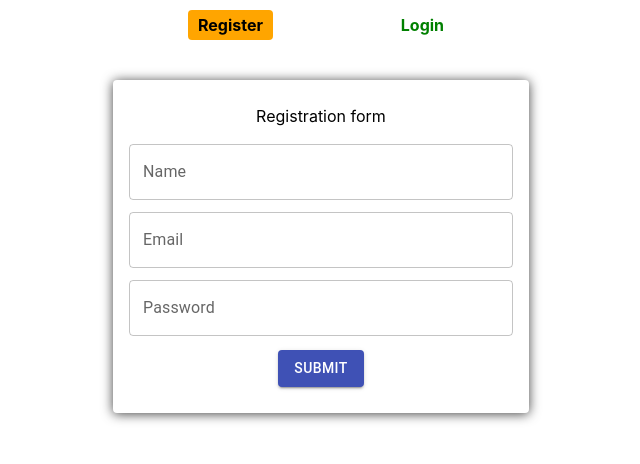
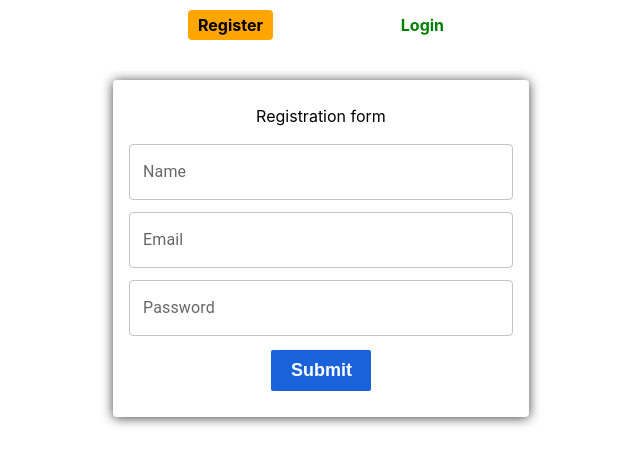
Before and after one commit to Maxoverking/goit-react-hw-08-phonebook, a React (Create React App) app: page /goit-react-hw-08-phonebook/register in a window 1280 px wide. Shown: the top 464 px of the page, without its empty margins (319-959 px from the left). Built offline with nearby package versions, Linux system fonts and the light colour scheme; the HTML template or start-up script is replaced by a standard one.

Commit message:
пробую еще раз

```diff
--- a/src/components/Pages/HomePage.jsx
+++ b/src/components/Pages/HomePage.jsx
@@ -18,6 +18,4 @@ export const HomePage = () => {
         </Div>
     )
 }
-// "react-scripts": "5.0.1",
-    // "react": "^18.1.0",
-    // "react-dom": "^18.1.0",
+    // "@material-ui/core": "^4.12.4",
--- a/src/components/UserCreate/UserLogin/UserLogin.jsx
+++ b/src/components/UserCreate/UserLogin/UserLogin.jsx
@@ -1,9 +1,9 @@
 import { useDispatch } from 'react-redux';
 import { logInUser } from 'redux/AuthOperation/authOperation';
-import { DIV,WRAP,SPAN } from '../UserRegister/UserRegister.styled';
+import { DIV,WRAP,SPAN,Button } from '../UserRegister/UserRegister.styled';
 import { useFormik } from 'formik';
 import * as yup from 'yup';
-import Button from '@material-ui/core/Button';
+// import Button from '@material-ui/core/Button';
 import TextField from '@mui/material/TextField';
 
 
@@ -62,9 +62,10 @@ const UserLogin = () => {
             margin="dense"
           />
           <SPAN>
-            <Button color="primary" variant="contained" width={100} type="submit">
+            {/* <Button color="primary" variant="contained" width={100} type="submit">
               Submit
-            </Button>
+            </Button> */}
+            <Button type="submit">Submit</Button>
           </SPAN>
         </form>
       </DIV>
--- a/src/components/UserCreate/UserRegister/UserRegister.jsx
+++ b/src/components/UserCreate/UserRegister/UserRegister.jsx
@@ -1,13 +1,13 @@
 // import LoadingButton from '@mui/lab/LoadingButton';
 // import { useState } from 'react';
-// import Button from '@mui/material-next/Button';
 // import TextField from '@material-ui/core/TextField';
 import { registredUser } from 'redux/AuthOperation/authOperation';
-import { DIV,WRAP,SPAN } from './UserRegister.styled';
+import { DIV,WRAP,SPAN,Button } from './UserRegister.styled';
 import { useDispatch } from 'react-redux';
 import { useFormik } from 'formik';
 import * as yup from 'yup';
-import Button from '@material-ui/core/Button';
+// import Button from '@material-ui/core/Button';
+// import Button from '@mui/material-next/Button';
 import TextField from '@mui/material/TextField';
 
 
@@ -77,9 +77,11 @@ const UserRegister = () => {
                     margin="dense"
                         />
             <SPAN>
-                <Button color="primary" variant="contained" width={100} type="submit">
+                {/* <Button color="primary" variant="contained" width={100} type="submit">
                         Submit
-                        </Button>
+                        </Button> */}
+                        {/* <Button size="small" variant="filled" type="submit"/> */}
+                <Button type="submit">Submit</Button>
             </SPAN>
         </form>
     </DIV>
--- a/src/components/UserCreate/UserRegister/UserRegister.styled.jsx
+++ b/src/components/UserCreate/UserRegister/UserRegister.styled.jsx
@@ -14,9 +14,20 @@ export const DIV = styled.div`
     padding: 16px;
     box-shadow: 0px 1px 12px 0px rgba(0,0,0,0.75);
 
+
 `
 export const SPAN = styled.span`
 display: flex;
 justify-content: center;
 margin:10px 0px;
 `
+export const Button = styled.button`
+font-size:18px;
+font-weight:700;
+padding: 10px 20px;
+color:white;
+background-color:#1a62da;
+border-radius:2px;
+border:none;
+width: 100px;
+`
```
Also changed, not shown: package.json (+4 -5 lines), 1 other file (tests, documents, lock files or other folders).
